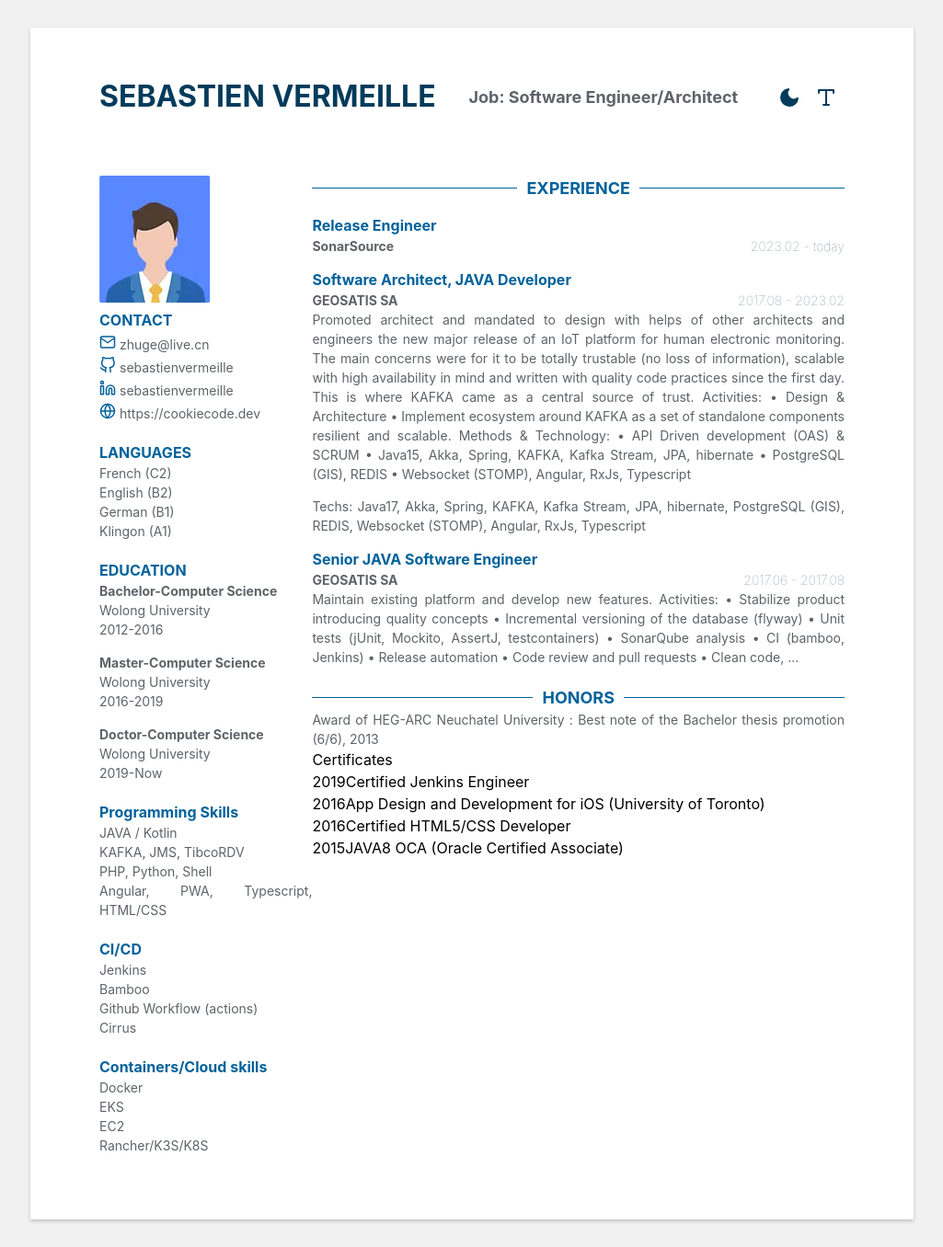
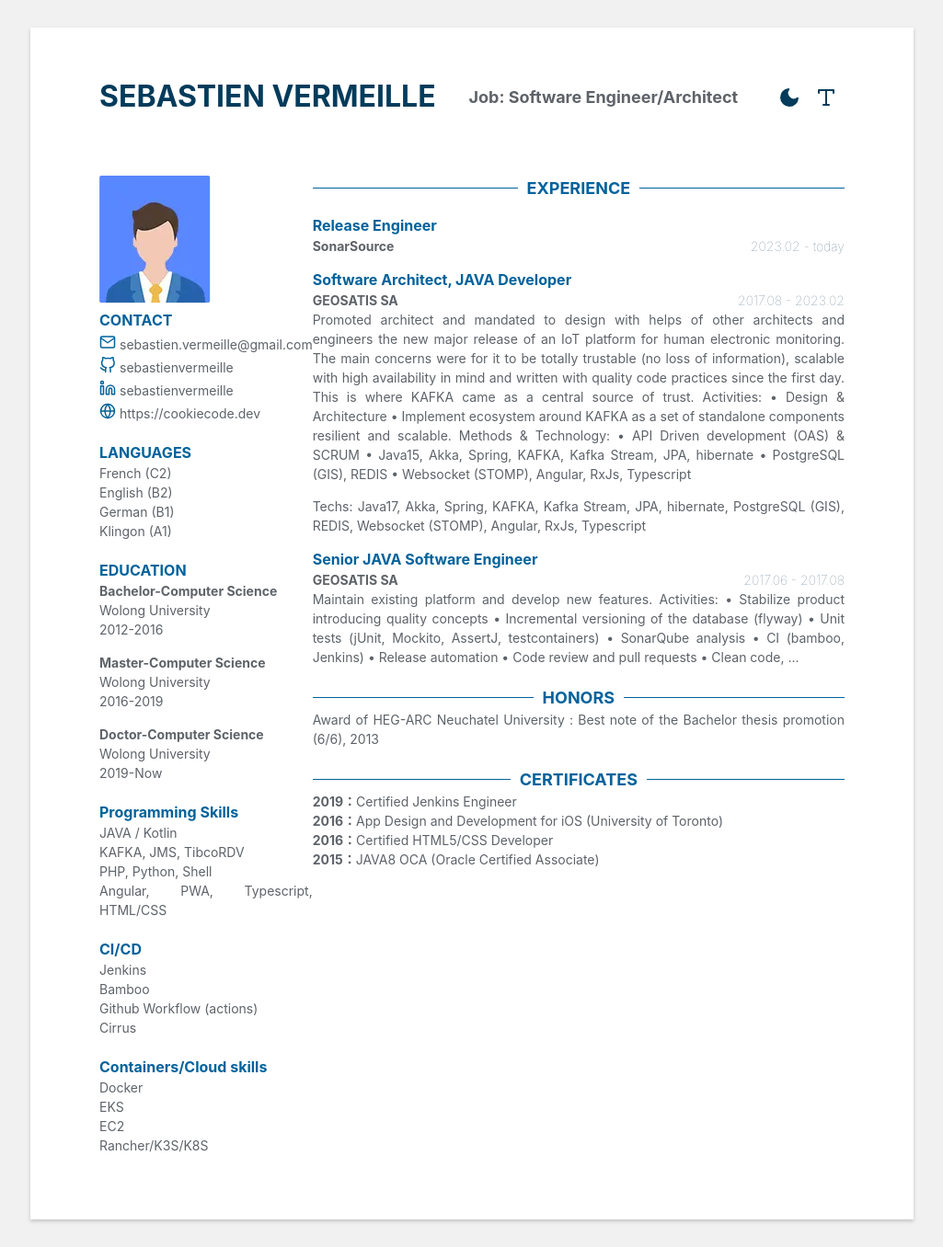
Before and after one commit to sebastienvermeille/cookiecode.dev, a Jekyll site: the page built from cv.md, in a window 1280 px wide. Shown: the whole page at 92% size, without its empty margins (127-1152 px from the left). Built offline with Jekyll 4.4.1, drawn with Linux system fonts in a browser that asks for light colours; a style sheet for code colours, icons or effects is not loaded.

Commit message:
Feature/svermeille/add resume (#12)

```diff
--- a/_data/cv.yml
+++ b/_data/cv.yml
@@ -2,7 +2,7 @@
   name: "Sebastien Vermeille"
   motivation: "Software Engineer/Architect"
   photo: "/assets/img/h3.webp"
-  email: "zhuge@live.cn"
+  email: "sebastien.vermeille@gmail.com"
   github: "sebastienvermeille"
   linkedin: "sebastienvermeille"
   website: "https://cookiecode.dev"
--- a/_layouts/cv.html
+++ b/_layouts/cv.html
@@ -154,7 +154,7 @@
                 </section>
                 {% endif %}
                 {% if cv.certificates %}
-                <section class="certificates">
+                <section class="introduction">
                     <div class="title">{% if cv.lang == "zh" %}研究简介{% else %}Certificates{% endif %}</div>
                     {% for c in cv.certificates %}
                     <div class="content"><span class="ititle">{{ c.year }}</span>{{ c.title }}</div>
```
